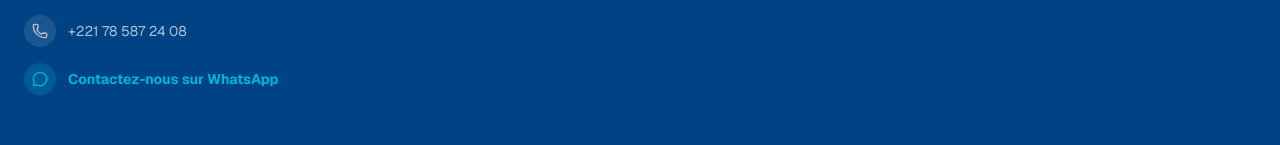
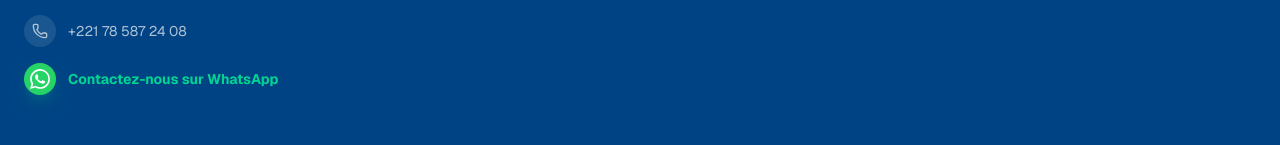
Before and after one commit to mactar27/wock, a Next.js app: page / in a window 1280 px wide. Shown: the part 1181-1326 px from the top of the page. Built offline with nearby package versions, Linux system fonts and the light colour scheme; no server answers; the database is empty.

Commit message:
Add official WhatsApp logo to footer

```diff
--- a/components/footer.tsx
+++ b/components/footer.tsx
@@ -1,5 +1,5 @@
 import Link from "next/link"
-import { MapPin, Phone, MessageCircle } from "lucide-react"
+import { MapPin, Phone } from "lucide-react"
 
 const footerLinks = {
   "Boutique": [
@@ -58,10 +58,12 @@
                 href="https://wa.me/221785872408"
                 target="_blank"
                 rel="noopener noreferrer"
-                className="flex items-center gap-3 text-sm text-accent font-bold hover:opacity-80 transition-opacity"
+                className="flex items-center gap-3 text-sm text-emerald-400 font-bold hover:opacity-80 transition-opacity"
               >
-                <div className="w-8 h-8 rounded-full bg-accent/20 flex items-center justify-center">
-                  <MessageCircle className="h-4 w-4" />
+                <div className="w-8 h-8 rounded-full bg-[#25D366] flex items-center justify-center shadow-lg shadow-emerald-500/20">
+                  <svg viewBox="0 0 24 24" className="h-5 w-5 fill-white">
+                    <path d="M17.472 14.382c-.297-.149-1.758-.867-2.03-.967-.273-.099-.471-.148-.67.15-.197.297-.767.966-.94 1.164-.173.199-.347.223-.644.075-.297-.15-1.255-.463-2.39-1.475-.883-.788-1.48-1.761-1.653-2.059-.173-.297-.018-.458.13-.606.134-.133.298-.347.446-.52.149-.174.198-.298.298-.497.099-.198.05-.371-.025-.52-.075-.149-.669-1.612-.916-2.207-.242-.579-.487-.5-.669-.51-.173-.008-.371-.01-.57-.01-.198 0-.52.074-.792.372-.272.297-1.04 1.016-1.04 2.479 0 1.462 1.065 2.875 1.213 3.074.149.198 2.096 3.2 5.077 4.487.709.306 1.262.489 1.694.625.712.227 1.36.195 1.871.118.571-.085 1.758-.719 2.006-1.413.248-.694.248-1.289.173-1.413-.074-.124-.272-.198-.57-.347m-5.421 7.403h-.004a9.87 9.87 0 01-5.031-1.378l-.361-.214-3.741.982.998-3.648-.235-.374a9.86 9.86 0 01-1.51-5.26c.001-5.45 4.436-9.884 9.888-9.884 2.64 0 5.122 1.03 6.988 2.898a9.825 9.825 0 012.893 6.994c-.003 5.45-4.437 9.884-9.885 9.884m8.413-18.297A11.815 11.815 0 0012.05 0C5.495 0 .16 5.335.157 11.892c0 2.096.547 4.142 1.588 5.945L.057 24l6.305-1.654a11.882 11.882 0 005.683 1.448h.005c6.554 0 11.89-5.335 11.893-11.893a11.821 11.821 0 00-3.48-8.413z" />
+                  </svg>
                 </div>
                 <span>Contactez-nous sur WhatsApp</span>
               </a>
```
